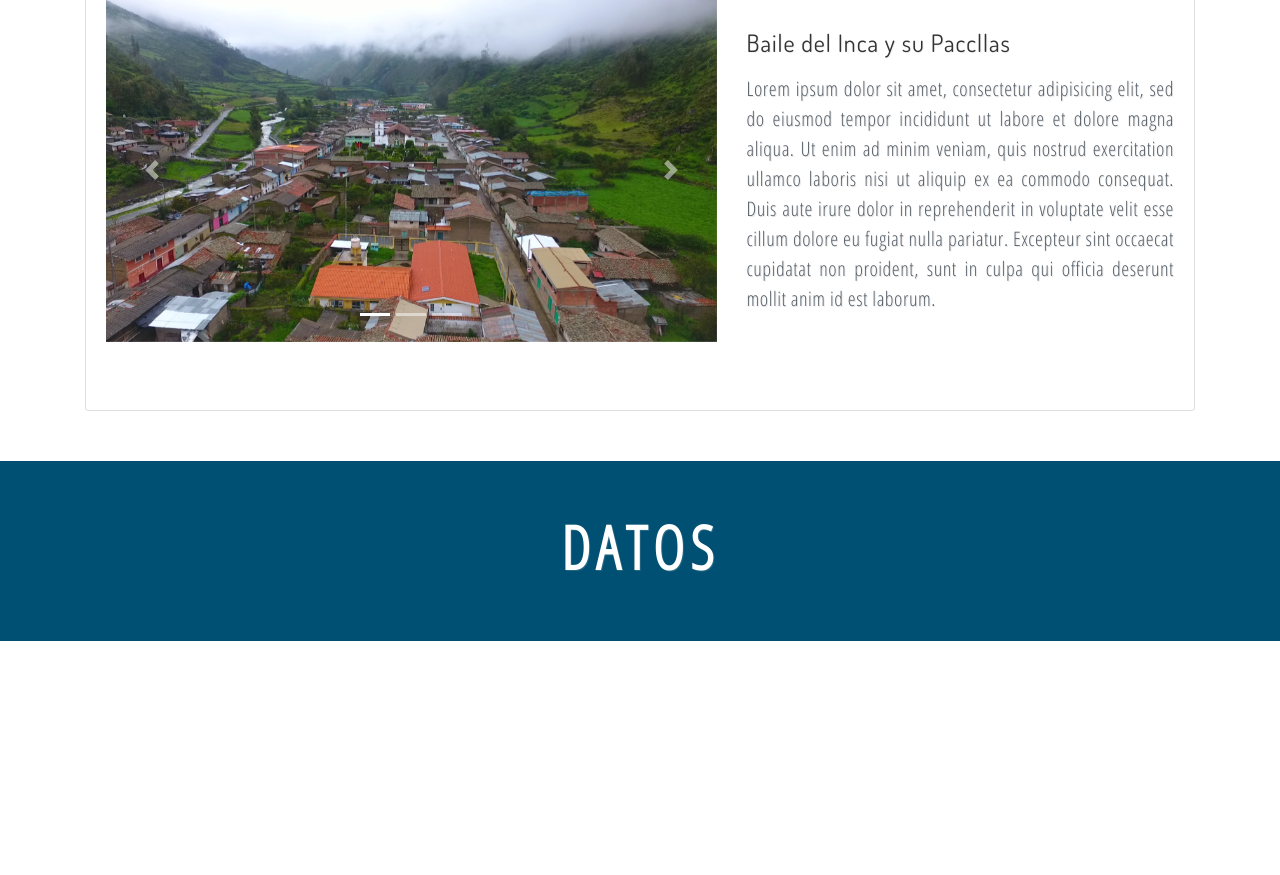
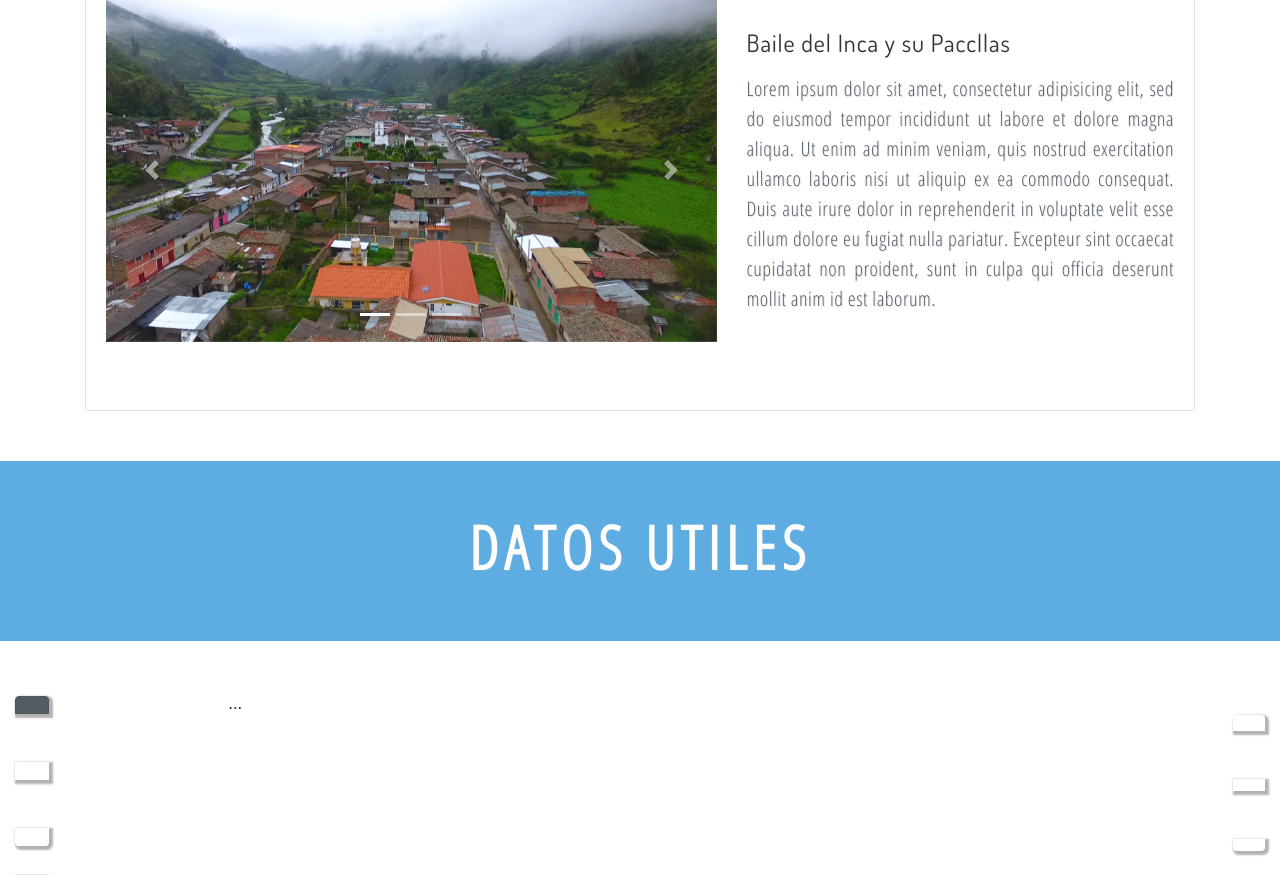
Before and after one commit to favt12/Sitio-Web-del-Distrito-de-Aquia-Ancash, a PHP site: page / in a window 1280 px wide. Shown: the part 4367-5242 px from the top of the page. Before the commit the page ends 5008 px from the top, so only its background shows below. Run offline with PHP 8.4, Linux system fonts and the light colour scheme.

Commit message:
Se avanzo la estructura de la seccion datos utiles Y se le dieron algunos estilos CSS

```diff
--- a/css/datos.css
+++ b/css/datos.css
@@ -0,0 +1,19 @@
+div.title-contenedor-date {
+  background: rgb(93, 173, 226);
+}
+div.data-content-btn a {
+  background: rgba( 255, 255, 255 , 0.4 );
+  border: 0px solid rgba( 255, 255, 255 , 0.4 );
+  -webkit-box-shadow: 2px 2px 2px 2px rgba(0,0,0,2);
+  box-shadow: 2px 2px 2px 2px rgba(0,0,0,0.3);
+}
+
+div.data-content-btn a i {
+  font-size: 40px;
+  color: rgb(204, 209, 209);
+}
+@media only screen and (max-width:525px){
+div.data-content-btn a i {
+  font-size: 15px;
+}
+}
--- a/includes/templates/datos.php
+++ b/includes/templates/datos.php
@@ -1,13 +1,42 @@
 <section>
   <div class="container-fluid">
     <div class="row">
-      <div class="title-contenedor col-12 text-center">
-
-          <h2>DATOS</h2>
-
-
+      <div class="title-contenedor title-contenedor-date col-12 text-center">
+        <h2>DATOS UTILES</h2>
       </div>
     </div>
 
-  </div>
+    <div class="row">
+
+      <div class="data-content-right col-2 d-flex justify-content-start">
+        <div class="btn-group" role="group" aria-label="First group">
+          <div class="data-content-btn btn-group-vertical nav nav-tabs" id="nav-tab" role="tablist">
+            <a class="btn btn-secondary mb-4 nav-item nav-link active" id="nav-calendar-tab" data-toggle="tab" href="#nav-calendar" role="tab" aria-controls="nav-calendar" aria-selected="true"><i class="icon-calendar"></i></a>
+            <a class="btn btn-secondary my-4 nav-item nav-link" id="nav-movil-tab" data-toggle="tab" href="#nav-movil" role="tab" aria-controls="nav-movil" aria-selected="false"><i class="icon-taxi"></i></a>
+            <a class="btn btn-secondary my-4 nav-item nav-link" id="nav-ambulance-tab" data-toggle="tab" href="#nav-ambulance" role="tab" aria-controls="nav-ambulance" aria-selected="false"><i class="icon-ambulance"></i></a>
+          </div>
+      </div>
+    </div>
+
+      <div class="data-content-center col-8">
+        <div class="tab-content" id="nav-tabContent">
+  <div class="tab-pane fade show active" id="nav-calendar" role="tabpanel" aria-labelledby="nav-calendar-tab">...</div>
+  <div class="tab-pane fade" id="nav-movil" role="tabpanel" aria-labelledby="nav-movil-tab">fgff</div>
+  <div class="tab-pane fade" id="nav-ambulance" role="tabpanel" aria-labelledby="nav-ambulance-tab">dxdxdxd</div>
+  <div class="tab-pane fade" id="nav-money" role="tabpanel" aria-labelledby="nav-money-tab">ohohoh</div>
+</div>
+      </div>
+
+      <div class="data-content-left col-2 d-flex justify-content-end">
+        <div class="btn-group" role="group" aria-label="First group">
+          <div class="data-content-btn btn-group-vertical">
+            <a class="btn btn-secondary my-4 nav-item nav-link" id="nav-money-tab" data-toggle="tab" href="#nav-money" role="tab" aria-controls="nav-money" aria-selected="false"><i class="icon-calendar"></i></a>
+            <a class="btn btn-secondary my-4"><i class="icon-money"></i></a>
+            <a class="btn btn-secondary my-4"><i class="icon-money"></i></a>
+          </div>
+        </div>
+      </div>
+
+    </div><!-- .row -->
+  </div><!-- .container-fluid -->
 </section>
```
